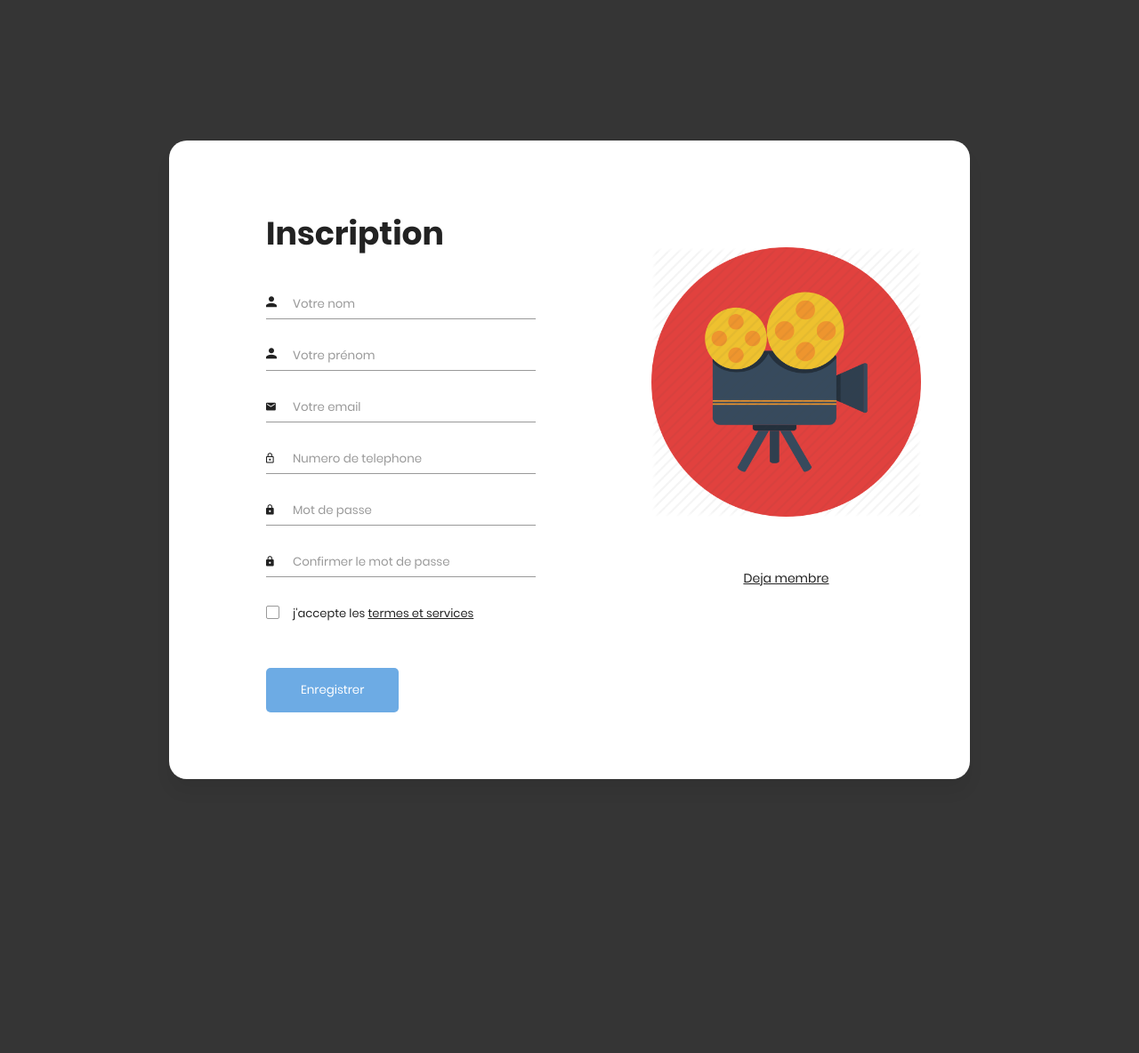
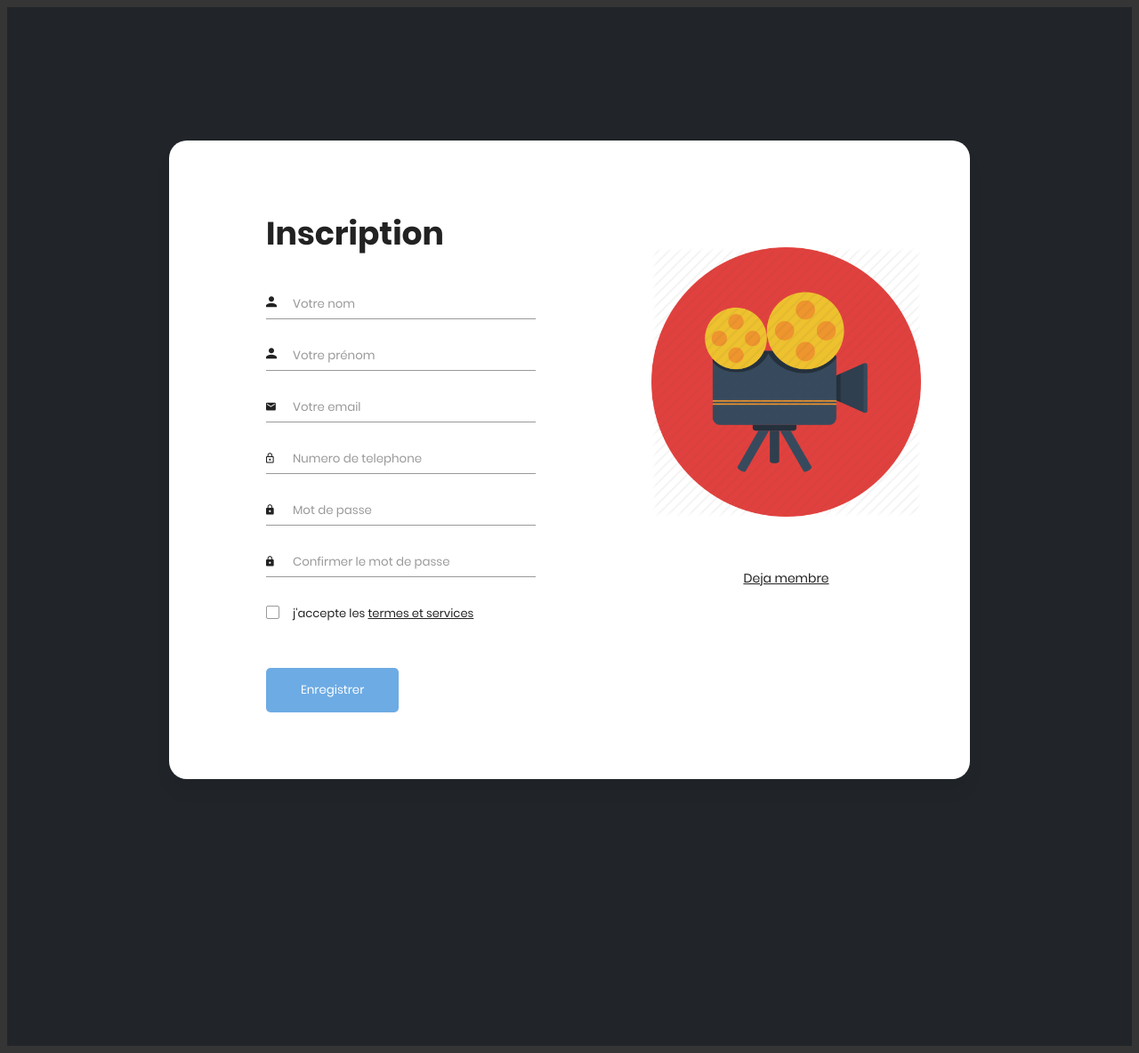
Before and after one commit to Errazorr/Cinema, a PHP site: page /GitHub/View/Inscription.php in a window 1280 px wide. Shown: the whole page at 89% size. Run offline with PHP 8.4, Linux system fonts and the light colour scheme.

Commit message:
Changement de la couleur de fond pour la page inscription

```diff
--- a/View/Ajout_admin.php
+++ b/View/Ajout_admin.php
@@ -11,6 +11,8 @@
 
     <!-- css -->
     <link rel="stylesheet" href="../Inscription/css/style.css">
+    <link rel="stylesheet" href="../Inscription/scss/common.scss">
+    <link rel="stylesheet" href="../Inscription/css/style2.css">
 </head>
 <body>
 
--- a/View/Inscription.php
+++ b/View/Inscription.php
@@ -12,6 +12,7 @@
     <!-- css -->
     <link rel="stylesheet" href="../Inscription/css/style.css">
     <link rel="stylesheet" href="../Inscription/scss/common.scss">
+    <link rel="stylesheet" href="../Inscription/css/style2.css">
 </head>
 <body>
 
--- a/inscription/css/style.css
+++ b/inscription/css/style.css
@@ -185,9 +185,7 @@ h2 {
   font-family: Poppins;
   font-size: 36px; }
 
-.main {
-  background: #353535;
-  padding: 150px 0; }
+
 
 .clear {
   clear: both; }
--- /dev/null
+++ b/inscription/css/style2.css
@@ -0,0 +1,4 @@
+.main {
+    background: #212529;
+    padding: 150px 0;
+}
--- a/inscription/scss/common/global.scss
+++ b/inscription/scss/common/global.scss
@@ -20,10 +20,7 @@ h2 {
     font-size: 36px;
 }
 
-.main {
-    background: #353535;
-    padding: 150px 0;
-}
+
 
 .clear { clear: both; }
 body {
```
